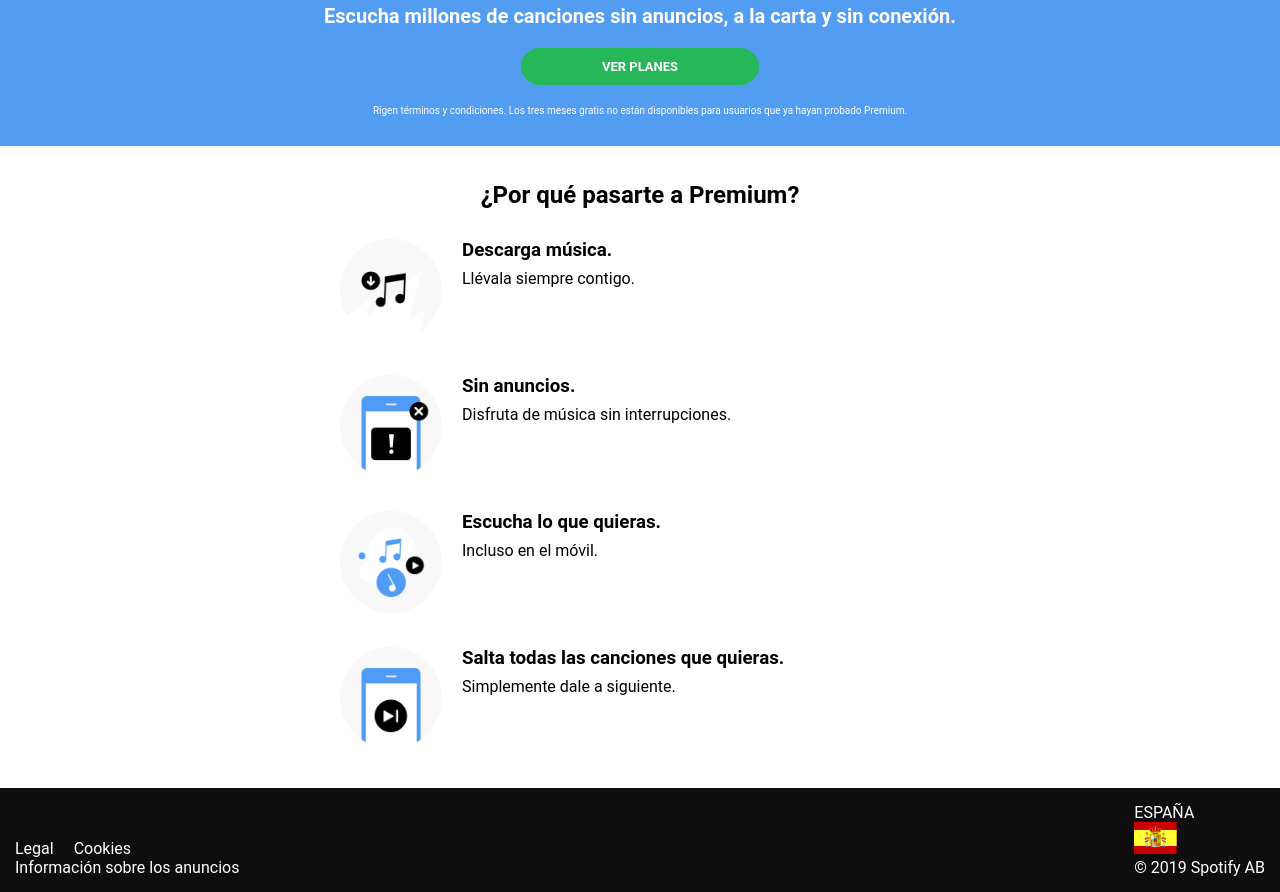
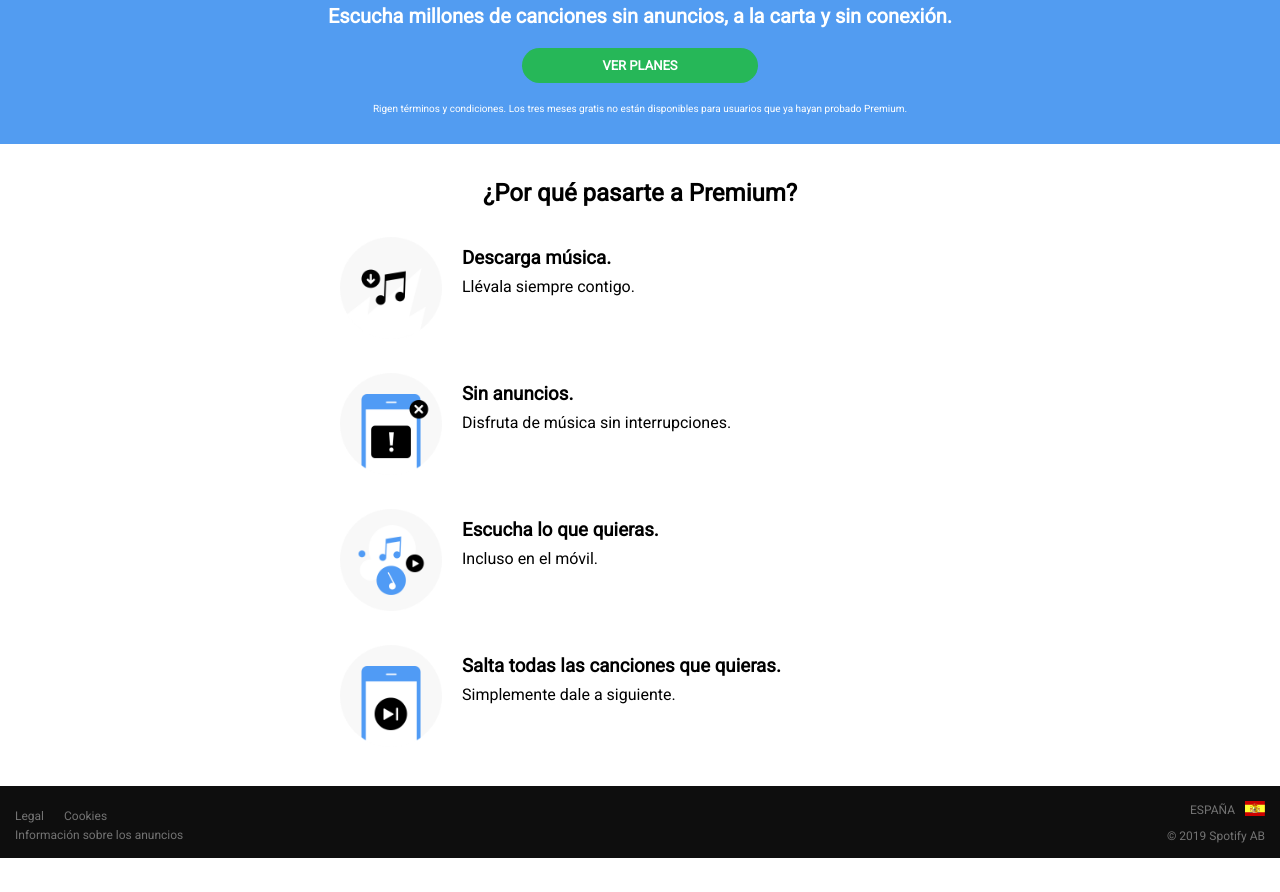
Before and after one commit to AlbaM9/promo-W-module-1-pair-1-spotify, a website built with Vite: page src/index.html in a window 1280 px wide. Shown: the part 188-1080 px from the top of the page. After the commit the page ends 1046 px from the top, so only its background shows below. Built offline with nearby package versions, Linux system fonts and the light colour scheme.

Commit message:
scss partials

```diff
--- a/src/index.html
+++ b/src/index.html
@@ -1,15 +1,18 @@
 <!DOCTYPE html>
 <html lang="en">
+
 <head>
   <meta charset="UTF-8" />
   <meta name="viewport" content="width=device-width, initial-scale=1.0" />
   <title>Document</title>
-    <links rel="stylesheet" href="https://fonts.googleapis.com/css?family=Roboto" />
+  <link href="https://fonts.googleapis.com/css2?family=Roboto&display=swap" rel="stylesheet">
   <link rel="stylesheet" href="./scss/main.scss" />
 </head>
+
 <body>
   <load src="./partials/header.html" />
   <load src="./partials/main.html" />
   <load src="./partials/footer.html" />
 </body>
+
 </html>
--- a/src/partials/footer.html
+++ b/src/partials/footer.html
@@ -8,7 +8,7 @@
       <a href="">Información sobre los anuncios</a>
     </nav>
   </section>
-  <section>
+  <section class="footer__legal">
     <div>
       <span>ESPAÑA</span>
       <figure class="logo-españa">
--- a/src/scss/core/_reset.scss
+++ b/src/scss/core/_reset.scss
@@ -1,5 +1,7 @@
 * {
   box-sizing: border-box;
+  padding: 0;
   margin: 0;
-  padding: 0;
+  font-family: $font-main;
+
 }
--- a/src/scss/core/_variables.scss
+++ b/src/scss/core/_variables.scss
@@ -2,5 +2,8 @@
 $font-main: 'Roboto', sans-serif;
 
 // colors
-$color-bg: #f3f4f5;
-$color-secondary: #999;
+$black_spotify: rgb(14, 14, 14);
+$text_white: white;
+$blue_spotify: #529cf1;
+$green_spotify: #26b758;
+$footer_text: #737373;
--- /dev/null
+++ b/src/scss/layout/_blue.scss
@@ -0,0 +1,35 @@
+.section_1 {
+    margin-top: 50px;
+    background-color: $blue_spotify;
+    color: $text_white;
+    display: flex;
+    flex-wrap: wrap;
+    flex-direction: column;
+    justify-content: center;
+    align-items: center;
+    gap: 20px;
+    padding: 0px 15px;
+
+    & h1 {
+        font-size: 36px;
+        padding-top: 80px;
+    }
+
+    & h2 {
+        font-size: 20px;
+    }
+
+    & p {
+        font-size: 10px;
+        padding-bottom: 30px;
+    }
+
+    & a {
+        background-color: $green_spotify;
+        border-radius: 40px;
+        padding: 10px 80px;
+        color: $text_white;
+        text-decoration: none;
+        font-size: 13px;
+    }
+}
--- a/src/scss/layout/_footer.scss
+++ b/src/scss/layout/_footer.scss
@@ -1,8 +1,46 @@
-.page__footer {
-  position: fixed;
-  left: 0;
-  bottom: 0;
-  width: 100vw;
-  padding: 1rem;
-  color: $color-secondary;
+.footer {
+  background-color: $black_spotify;
+  display: flex;
+  justify-content: space-between;
+  color: $text_white;
+  padding: 15px;
+
+  &_nav {
+    display: flex;
+    flex-direction: column;
+    justify-content: end;
+
+    & ul {
+      display: flex;
+      gap: 20px;
+      list-style: none;
+
+    }
+
+    & a {
+      text-decoration: none;
+      color: $footer_text;
+      font-size: 12px;
+    }
+  }
+
+  &__legal {
+    color: $footer_text;
+    font-size: 12px;
+    display: flex;
+    flex-direction: column;
+    gap: 10px;
+
+    & div {
+      display: flex;
+      align-items: center;
+      justify-content: end;
+      gap: 10px
+    }
+  }
 }
+
+.logo-españa img {
+  width: 20px;
+
+}
--- a/src/scss/layout/_header.scss
+++ b/src/scss/layout/_header.scss
@@ -1,5 +1,40 @@
-.page__header {
+.header {
+  background-color: $black_spotify;
   display: flex;
-  justify-content: space-evenly;
-  margin-bottom: 3rem;
+  justify-content: space-between;
+  position: fixed;
+  top: 0;
+  width: 100vw;
+
 }
+
+.logo_spotify {
+  height: 50px;
+  padding: 10px;
+  display: flex;
+}
+
+.nav_menu {
+  display: flex;
+}
+
+
+.icono_menu {
+  height: 50px;
+  padding: 10px;
+  display: flex;
+  padding-right: 20px;
+
+}
+
+/*
+.nav_menu ul li {
+    color: white;
+    display: inline-block;
+}
+
+.nav_menu ul li a {
+    color: white;
+    text-decoration: none;
+    padding: 10px;
+} */
--- /dev/null
+++ b/src/scss/layout/_white.scss
@@ -0,0 +1,44 @@
+.section_2 {
+    display: flex;
+    flex-direction: column;
+    align-items: center;
+    justify-content: center;
+    flex-wrap: wrap;
+    padding: 15px;
+    width: 100%;
+
+    & h2 {
+        padding: 20px;
+    }
+
+    & div {
+        width: 70%;
+        padding-top: 10px;
+    }
+
+    & section {
+        display: flex;
+        flex-direction: row;
+        gap: 20px;
+        width: 100%;
+        max-width: 600px;
+        padding-top: 10px;
+        padding-bottom: 20px;
+    }
+
+    & h3 {
+        padding-bottom: 8px;
+    }
+
+}
+
+
+
+.benefit_icons {
+    width: 100%;
+    max-width: 150px;
+}
+
+.container_icon {
+    width: 17%;
+}
--- a/src/scss/main.scss
+++ b/src/scss/main.scss
@@ -1,180 +1,10 @@
-// @import 'core/variables';
-// @import 'core/reset';
+@import 'core/variables';
+@import 'core/reset';
 // @import 'components/code';
 // @import 'components/links';
 // @import 'layout/page';
-// @import 'layout/header';
-// @import 'layout/footer';
+@import 'layout/header';
+@import 'layout/blue';
+@import 'layout/white';
+@import 'layout/footer';
 // @import 'pages/index';
-
-* {
-    box-sizing: border-box;
-    padding: 0;
-    margin: 0;
-    font-family: 'Roboto';
-}
-
-:root {
-    --negro_spotify: rgb(14, 14, 14);
-    --blanco_texto: white;
-    --azul_spotify: #529cf1;
-    --verde_spotify: #26b758;
-}
-
-.header {
-    background-color: var(--negro_spotify);
-    display: flex;
-    justify-content: space-between;
-    position: fixed;
-    top: 0;
-    width: 100vw;
-
-}
-
-.logo_spotify {
-    height: 50px;
-    padding: 10px;
-    display: flex;
-}
-
-.nav_menu {
-    display: flex;
-}
-
-.icono_menu {
-    height: 50px;
-    padding: 10px;
-    display: flex;
-    padding-right: 20px;
-
-}
-
-main {
-    margin-top: 50px;
-
-}
-
-/*
-.nav_menu ul li {
-    color: white;
-    display: inline-block;
-}
-
-.nav_menu ul li a {
-    color: white;
-    text-decoration: none;
-    padding: 10px;
-} */
-
-.section_1 {
-    background-color: var(--azul_spotify);
-    color: var(--blanco_texto);
-    display: flex;
-    flex-wrap: wrap;
-    flex-direction: column;
-    justify-content: center;
-    align-items: center;
-    gap: 20px;
-    padding: 0px 15px;
-
-}
-
-.section_1 h1 {
-    font-size: 36px;
-    padding-top: 80px;
-
-
-}
-
-.section_1 h2 {
-    font-size: 20px;
-}
-
-.section_1 p {
-
-    font-size: 10px;
-    padding-bottom: 30px;
-}
-
-.section_1 a {
-    background-color: var(--verde_spotify);
-    border: 1px solid var(--verde_spotify);
-    border-radius: 40px;
-    padding: 10px 80px;
-    color: var(--blanco_texto);
-    text-decoration: none;
-    font-size: 13px;
-}
-
-
-
-
-
-.section_2 {
-    display: flex;
-    flex-direction: column;
-    align-items: center;
-    justify-content: center;
-    flex-wrap: wrap;
-    padding: 15px;
-    width: 100%;
-}
-
-.section_2 h2 {
-    padding: 20px;
-}
-
-.section_2 div {
-    width: 70%;
-    /* padding-top: 10px; */
-}
-
-.section_2 section {
-
-    display: flex;
-    flex-direction: row;
-    gap: 20px;
-    width: 100%;
-    max-width: 600px;
-    padding-top: 10px;
-    padding-bottom: 20px;
-}
-
-.benefit_icons {
-    width: 100%;
-    max-width: 150px;
-}
-
-.container_icon {
-    width: 17%;
-}
-
-.section_2 h3 {
-    padding-bottom: 8px;
-}
-
-
-.footer {
-    background-color: var(--negro_spotify);
-    display: flex;
-    justify-content: space-between;
-    color: var(--blanco_texto);
-    padding: 15px;
-}
-
-.footer_nav {
-    display: flex;
-    flex-direction: column;
-    justify-content: end;
-}
-.footer_nav ul {
-    display: flex;
-    gap: 20px;
-    list-style: none;
-
-}
-
-.footer_nav nav a {
-    text-decoration: none;
-    color: var(--blanco_texto);
-}
```
Lines whose indentation alone changed are shown as unchanged.
